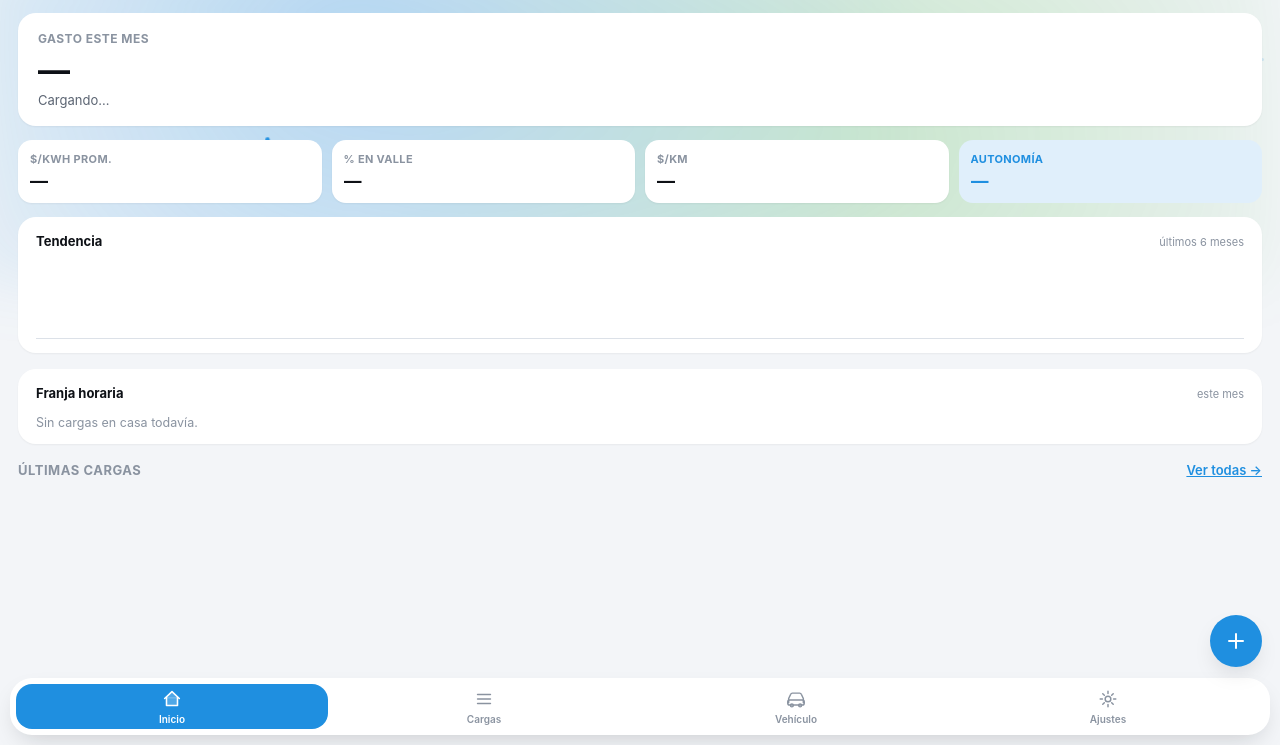
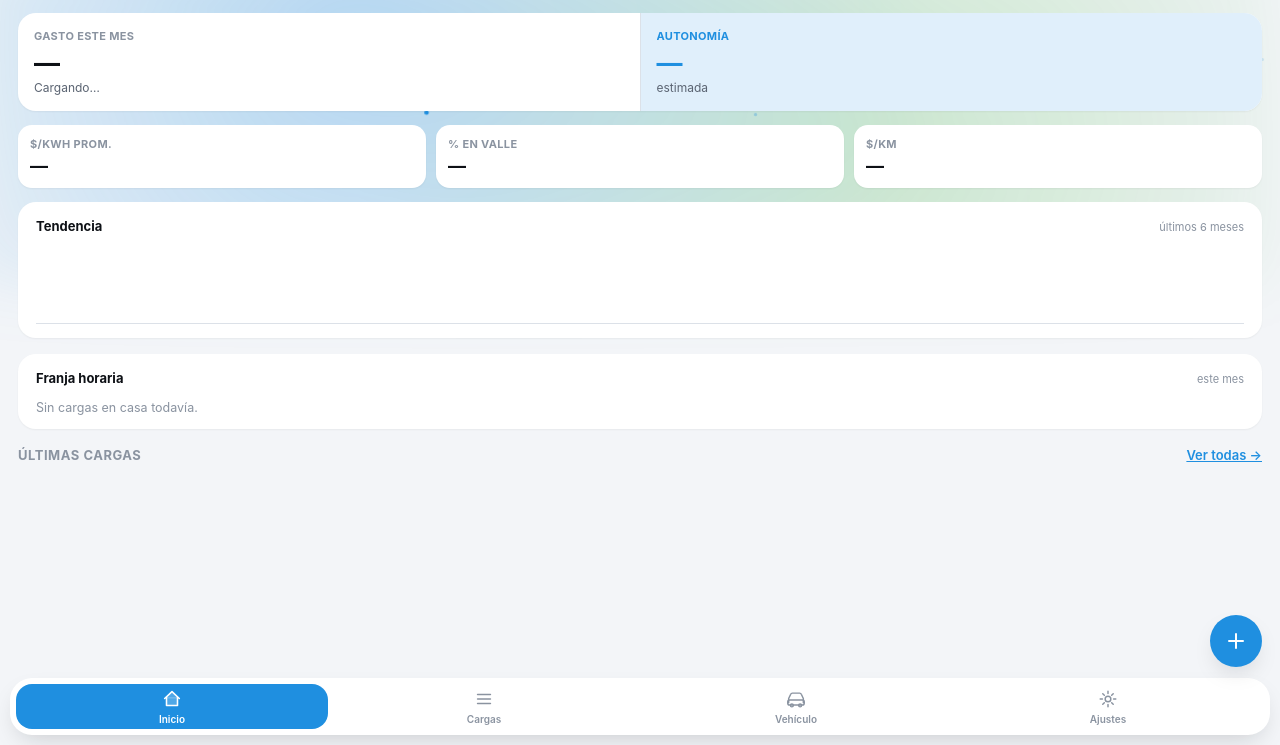
Before and after one commit to francofuy/carga-ev, a website built with Vite: page index.html in a window 1280 px wide. Shown: the part 55-800 px from the top of the page. Built offline with nearby package versions, Linux system fonts and the light colour scheme.

Commit message:
Rediseno del bloque superior de Inicio: gasto y autonomia en una tarjeta partida
Gasto este mes ocupaba todo el ancho para un numero chico, y la fila de
4 tiles quedaba justa. Ahora Gasto y Autonomia comparten una sola tarjeta
dividida por una linea interna, y la fila de tiles vuelve a ser de 3
columnas comodas ($/kWh, % Valle, $/km).

```diff
--- a/src/screens/inicio.ts
+++ b/src/screens/inicio.ts
@@ -24,16 +24,22 @@ export const inicioScreen: Screen = {
       <div style="position:relative;z-index:1;">
         <div class="nav-title">Inicio</div>
         <div id="draftCard"></div>
-        <div class="card">
-          <div class="label">Gasto este mes</div>
-          <div class="big-number" id="homeSpend">—</div>
-          <div class="sub" id="homeCount">Cargando…</div>
+        <div class="split-card">
+          <div class="half">
+            <div class="label">Gasto este mes</div>
+            <div class="big-number" id="homeSpend">—</div>
+            <div class="sub" id="homeCount">Cargando…</div>
+          </div>
+          <div class="half accented">
+            <div class="label">Autonomía</div>
+            <div class="big-number" id="homeAutonomy">—</div>
+            <div class="sub">estimada</div>
+          </div>
         </div>
         <div class="tile-row">
           <div class="tile"><div class="label">$/kWh prom.</div><div class="value" id="tileAvgKwh">—</div></div>
           <div class="tile"><div class="label">% en Valle</div><div class="value" id="tileValle">—</div></div>
           <div class="tile"><div class="label">$/km</div><div class="value" id="tileKm">—</div></div>
-          <div class="tile accented"><div class="label">Autonomía</div><div class="value" id="tileAutonomy">—</div></div>
         </div>
         <div class="chart-card">
           <div class="chead"><span class="t">Tendencia</span><span class="p">últimos 6 meses</span></div>
@@ -55,7 +61,7 @@ export const inicioScreen: Screen = {
     const tileAvgKwh = root.querySelector<HTMLElement>('#tileAvgKwh')!;
     const tileValle = root.querySelector<HTMLElement>('#tileValle')!;
     const tileKm = root.querySelector<HTMLElement>('#tileKm')!;
-    const tileAutonomy = root.querySelector<HTMLElement>('#tileAutonomy')!;
+    const autonomyEl = root.querySelector<HTMLElement>('#homeAutonomy')!;
     const chartEl = root.querySelector<HTMLElement>('#homeChart')!;
     const compBody = root.querySelector<HTMLElement>('#compBody')!;
     const listEl = root.querySelector<HTMLElement>('#homeList')!;
@@ -111,7 +117,7 @@ export const inicioScreen: Screen = {
         tileAvgKwh.textContent = stats.avgCostPerKwh > 0 ? '$' + stats.avgCostPerKwh.toFixed(2) : '—';
         tileValle.textContent = stats.valleSharePct > 0 || stats.count > 0 ? Math.round(stats.valleSharePct) + '%' : '—';
         tileKm.textContent = stats.costPerKm != null ? '$' + stats.costPerKm.toFixed(2) : '—';
-        tileAutonomy.textContent = vehicle ? estimatedAutonomyKm(vehicle, realConsumption) + ' km' : '—';
+        autonomyEl.textContent = vehicle ? estimatedAutonomyKm(vehicle, realConsumption) + ' km' : '—';
 
         const maxTotal = Math.max(1, ...monthly.map((m) => m.total));
         chartEl.innerHTML = monthly
--- a/src/styles/shell.css
+++ b/src/styles/shell.css
@@ -81,13 +81,34 @@
 }
 
 /* Dashboard (Inicio) */
+.split-card {
+  display: flex;
+  background: var(--surface);
+  border-radius: var(--r-lg);
+  margin-bottom: 14px;
+  box-shadow: var(--shadow-1);
+  overflow: hidden;
+}
+.split-card .half { flex: 1; min-width: 0; padding: 16px; }
+.split-card .half + .half { border-left: 1px solid var(--border); }
+.split-card .half.accented { background: var(--accent-soft); }
+.split-card .label { font-size: 11px; color: var(--text-muted); font-weight: 700; text-transform: uppercase; letter-spacing: 0.03em; white-space: nowrap; overflow: hidden; text-overflow: ellipsis; }
+.split-card .half.accented .label { color: var(--accent); }
+.split-card .big-number {
+  font-size: 26px;
+  font-weight: 700;
+  margin: 4px 0 2px;
+  font-variant-numeric: tabular-nums;
+  font-family: ui-rounded, -apple-system, "SF Pro Rounded", sans-serif;
+  display: flex;
+}
+.split-card .half.accented .big-number { color: var(--accent); }
+.split-card .sub { font-size: 12px; color: var(--text-secondary); white-space: nowrap; overflow: hidden; text-overflow: ellipsis; }
+
 .tile-row { display: flex; gap: 10px; margin-bottom: 14px; }
 .tile { flex: 1; min-width: 0; background: var(--surface); border-radius: var(--r-md); padding: 12px; box-shadow: var(--shadow-1); }
 .tile .label { font-size: 11px; color: var(--text-muted); font-weight: 700; text-transform: uppercase; letter-spacing: 0.03em; white-space: nowrap; overflow: hidden; text-overflow: ellipsis; }
 .tile .value { font-size: 18px; font-weight: 700; margin-top: 4px; font-variant-numeric: tabular-nums; white-space: nowrap; overflow: hidden; text-overflow: ellipsis; }
-.tile.accented { background: var(--accent-soft); box-shadow: none; }
-.tile.accented .label { color: var(--accent); }
-.tile.accented .value { color: var(--accent); }
 
 .chart-card { background: var(--surface); border-radius: var(--r-lg); padding: 16px 18px 14px; margin-bottom: 16px; box-shadow: var(--shadow-1); }
 .chart-card .chead { display: flex; justify-content: space-between; align-items: baseline; margin-bottom: 14px; }
```
Also changed, not shown: CLAUDE.md (+8 -2 lines).
